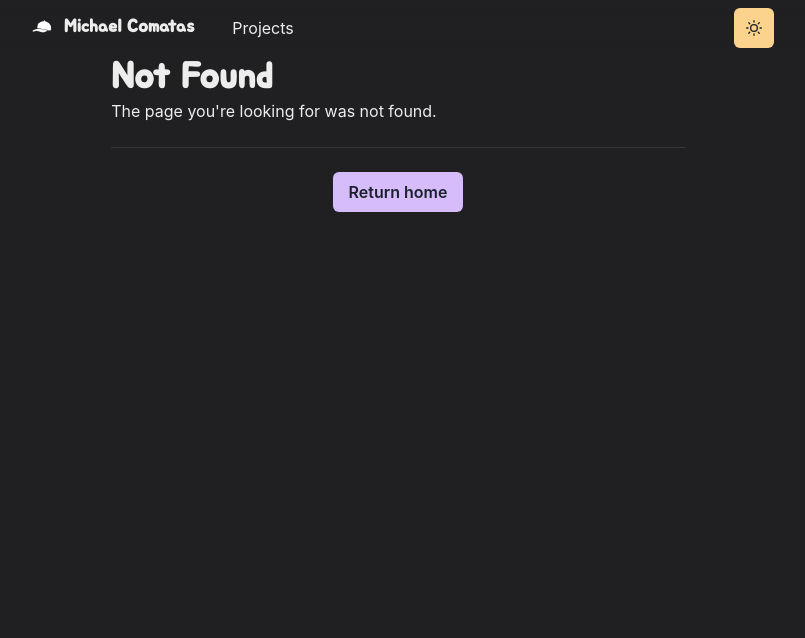
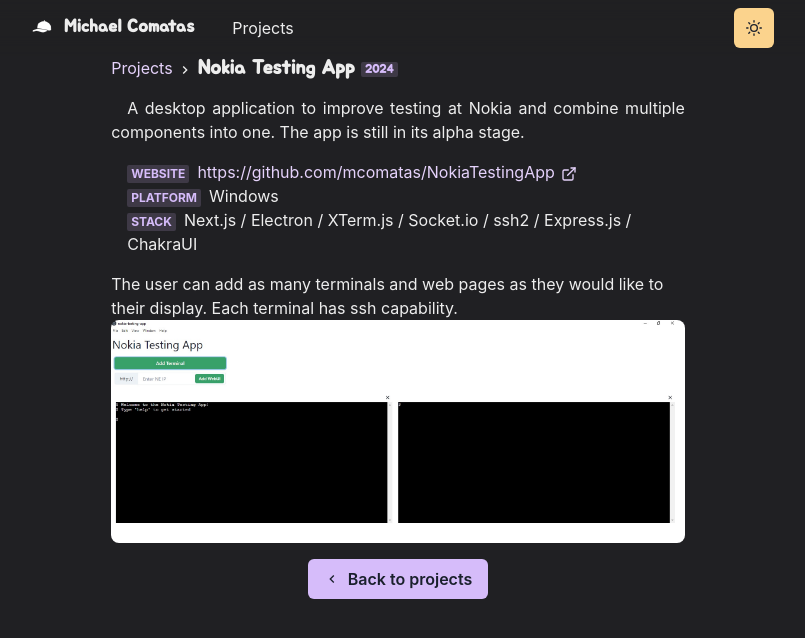
Before and after one commit to mcomatas/michaelcomatasio, a Next.js app: page /projects/nokiatestingapp in a window 1280 px wide. Before the commit this address had no page. Shown: the top 638 px of the page, without its empty margins (242-1047 px from the left). Built offline with nearby package versions, Linux system fonts and the light colour scheme; a web font is replaced by a local one.

Commit message:
Added Nokia Testing App to projects.

```diff
--- /dev/null
+++ b/pages/projects/nokiatestingapp.js
@@ -0,0 +1,53 @@
+import { Container, Badge, Link, List, ListItem, Box, Button } from '@chakra-ui/react'
+import { ExternalLinkIcon, ChevronLeftIcon } from '@chakra-ui/icons'
+import { Title, WorkImage, Meta } from '../../components/work'
+import P from '../../components/paragraph'
+import Layout from '../../components/layouts/article'
+import NextLink from 'next/link'
+
+const Work = () => {
+    return (
+        <Layout title="Nokia Testing App">
+            <Container>
+                <Title>
+                    Nokia Testing App <Badge colorScheme="purple">2024</Badge>
+                </Title>
+                <P>
+                    A desktop application to improve testing at Nokia and combine multiple components into one.
+                    The app is still in its alpha stage.
+                </P>
+                <List ml={4} my={4}>
+                    <ListItem>
+                        <Meta>Website</Meta>
+                        <Link href="https://github.com/mcomatas/NokiaTestingApp" target="_blank">
+                        https://github.com/mcomatas/NokiaTestingApp <ExternalLinkIcon mx="2px" />
+                        </Link>
+                    </ListItem>
+                    <ListItem>
+                        <Meta>Platform</Meta>
+                        <span>Windows</span>
+                    </ListItem>
+                    <ListItem>
+                        <Meta>Stack</Meta>
+                        Next.js / Electron / XTerm.js / Socket.io / ssh2 / Express.js / ChakraUI
+                    </ListItem>
+                </List>
+
+                The user can add as many terminals and web pages as they would like to their display.
+                Each terminal has ssh capability.
+                <WorkImage src={'/nokia/example1.png'} alt="example" />
+
+                <Box align="center">
+                    <NextLink href="/projects">
+                        <Button colorScheme="purple" leftIcon={<ChevronLeftIcon />}>
+                            Back to projects
+                        </Button>
+                    </NextLink>
+                </Box>
+
+            </Container>
+        </Layout>
+    )
+}
+
+export default Work
```
Also changed, not shown: pages/projects.js (+17 -1 lines), public/nokia.jpeg (added), public/nokia/example1.png (added).
